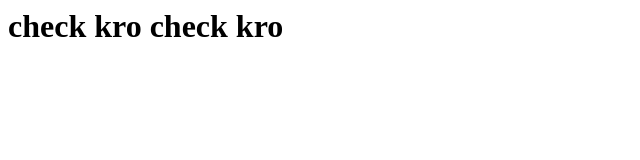
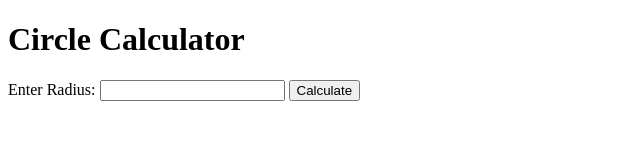
Before and after one commit to friemlyBEAST0P/omsharma12, a plain HTML site: page index.html in a window 1280 px wide. Shown: the whole page, without its empty margins (0-640 px from the left). Drawn offline with Linux system fonts and the light colour scheme.

Commit message:
index.html

```diff
--- a/index.html
+++ b/index.html
@@ -1 +1,26 @@
-<h1>check kro  check kro </h1>
+<!DOCTYPE html>
+<html lang="en">
+<head>
+<meta charset="UTF-8">
+<meta name="viewport" content="width=device-width, initial-scale=1.0">
+<title>Circle Calculator</title>
+</head>
+<body>
+<h1>Circle Calculator</h1>
+<label for="radius">Enter Radius:</label>
+<input type="text" id="radius">
+<button onclick="calculate()">Calculate</button>
+
+<h1 id="result"></h1>
+
+<script>
+function calculate() {
+    var radius = parseFloat(document.getElementById("radius").value);
+    var area = Math.PI * radius * radius;
+    var circumference = 2 * Math.PI * radius;
+
+    document.getElementById("result").innerHTML = "Area: " + area.toFixed(2) + "<br>Circumference: " + circumference.toFixed(2);
+}
+</script>
+</body>
+</html>
```
